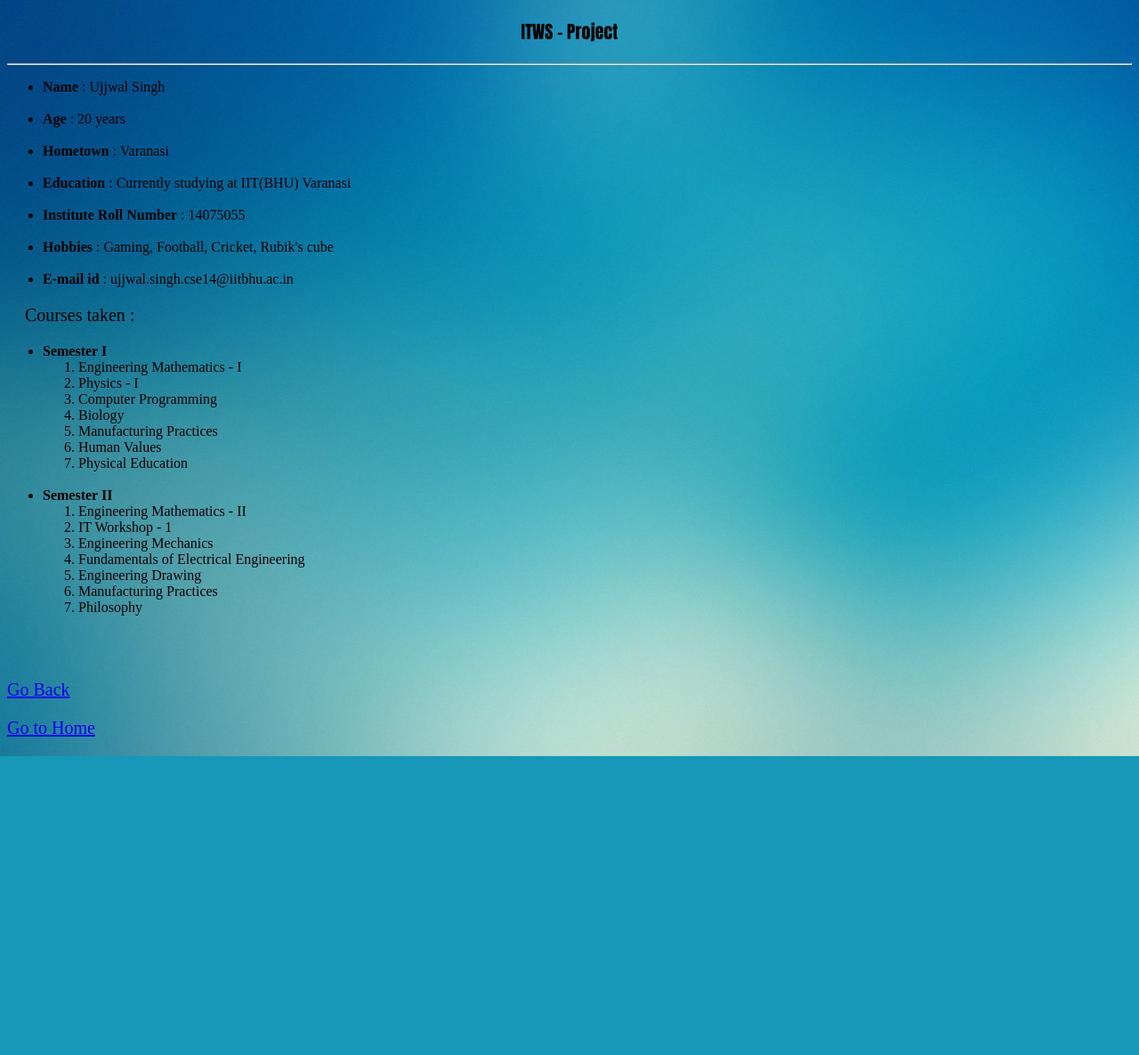
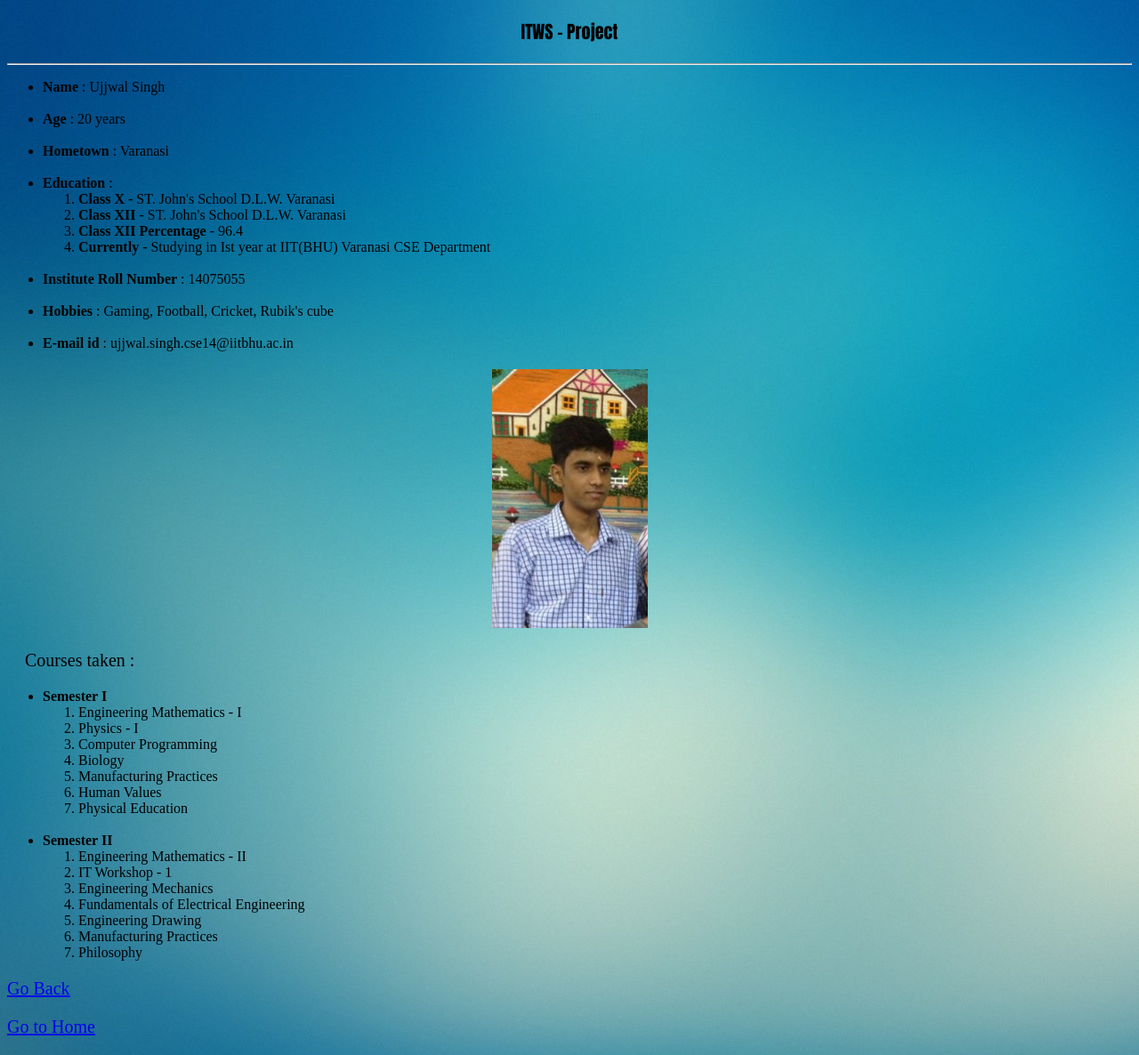
Before and after one commit to ujjwal-singh/web_designing, a Flask app: page /info/ujjwal in a window 1280 px wide. Shown: the whole page at 89% size. Before the commit the page ends 850 px from the top, so only its background shows below. Run offline with Flask 2, Linux system fonts and the light colour scheme.

Commit message:
Update ujjwal.html

```diff
--- a/app/templates/ujjwal.html
+++ b/app/templates/ujjwal.html
@@ -7,12 +7,19 @@
         <li> <b>Name</b> : Ujjwal Singh </li> <br>
         <li> <b>Age</b> : 20 years </li> <br>
         <li> <b>Hometown</b> : Varanasi </li> <br>
-        <li> <b>Education</b> : Currently studying at IIT(BHU) Varanasi </li> <br>
+        <li> <b>Education</b> :
+            <ol>
+                <li> <b>Class X </b>- ST. John's School D.L.W. Varanasi </li>
+                <li> <b>Class XII </b>- ST. John's School D.L.W. Varanasi </li>
+                <li> <b>Class XII Percentage </b>- 96.4 </li>
+                <li> <b>Currently </b>- Studying in Ist year at IIT(BHU) Varanasi CSE Department </li>
+            </ol>  </li> <br>
         <li> <b>Institute Roll Number</b> : 14075055 </li> <br>
         <li> <b>Hobbies</b> : Gaming, Football, Cricket, Rubik's cube </li> <br>
         <li> <b>E-mail id</b> : ujjwal.singh.cse14@iitbhu.ac.in </li>
 
     </ul>
+    <p> <img src="../static/ujjwal.jpg" width=175 heigth=175 /> </p>
     <p style="text-align:left; margin-left:20px"> Courses taken : </p>
     <ul>
 
@@ -38,7 +45,6 @@
             <li> Philosophy </li>
         </ol>
     </ul>
-    <br> <br>
     <p style="text-align:left"> <a href=http://127.0.0.1:5000/info> Go Back </a> <p>
     <p style="text-align:left"> <a href=http://127.0.0.1:5000/> Go to Home </a> <p>
 
```
